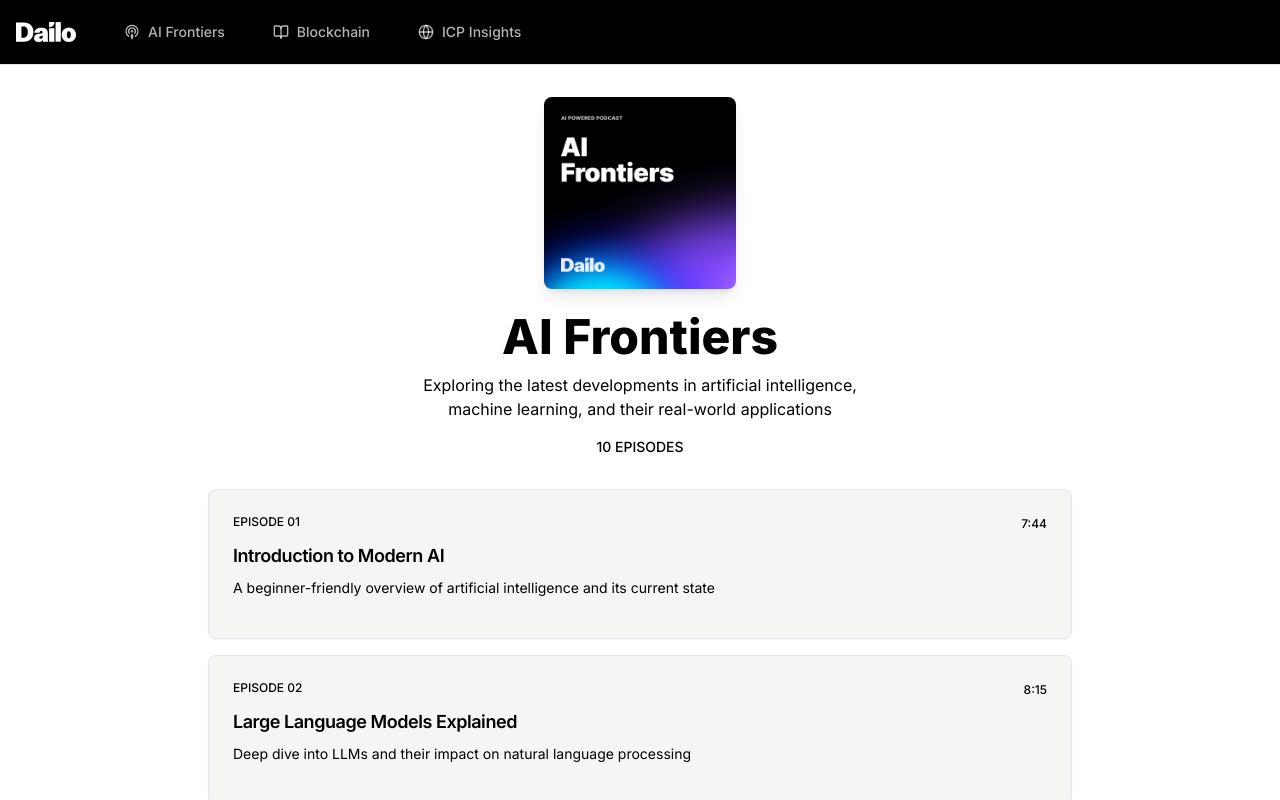
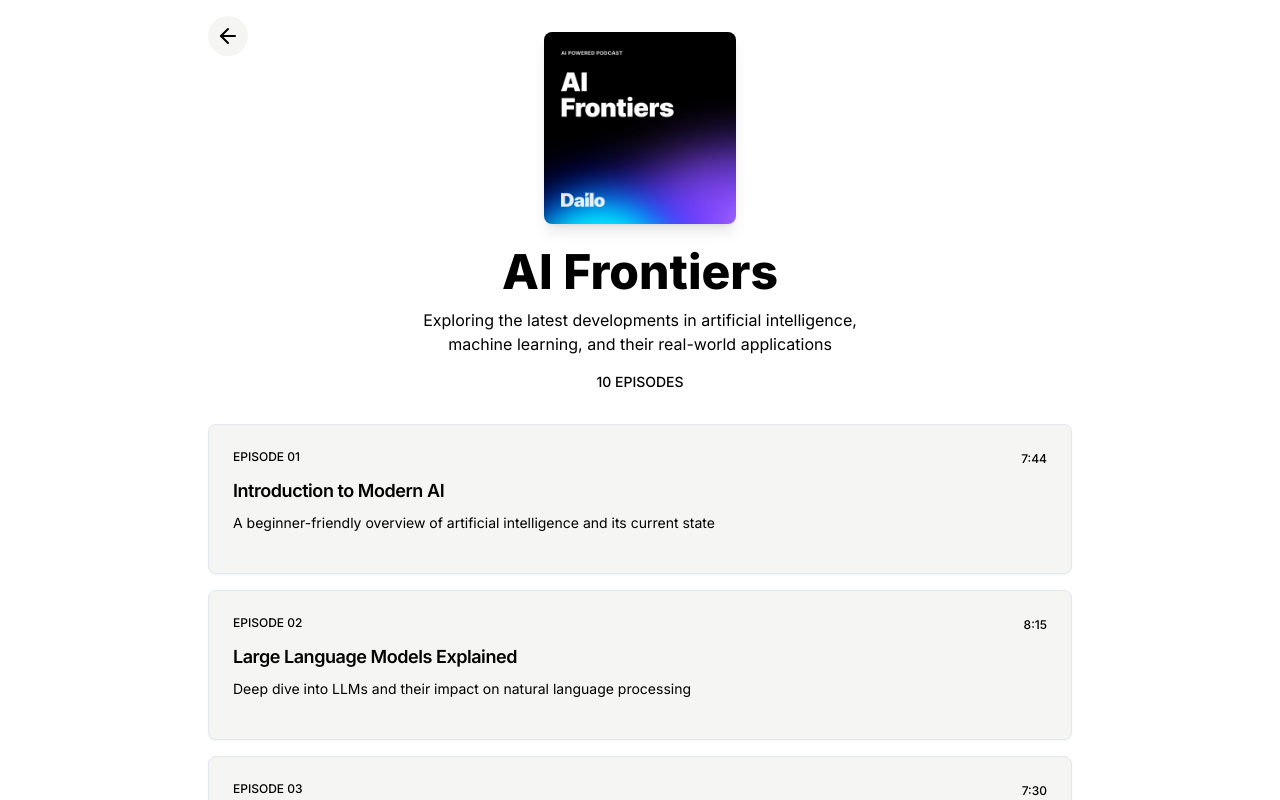
Before and after one commit to dailoOrg/dailo-app, a Next.js app: page /podcasts/ai-frontiers in a window 1280 px wide. Shown: the top 800 px of the page. Built offline with nearby package versions, Linux system fonts and the light colour scheme.

Commit message:
refactor: simplify navigation

```diff
--- a/app/layout.tsx
+++ b/app/layout.tsx
@@ -1,13 +1,12 @@
 import type { Metadata } from "next";
 import { Inter } from "next/font/google";
 import "./globals.css";
-import { Navigation } from "@/components/layout/navigation";
 
 const inter = Inter({ subsets: ["latin"] });
 
 export const metadata: Metadata = {
-  title: "PodcastAI - Interactive Podcast Experience",
-  description: "Listen to podcasts with AI-powered interaction",
+  title: "AI Frontiers Podcast",
+  description: "AI Frontiers Podcast",
 };
 
 export default function RootLayout({
@@ -18,7 +17,6 @@
   return (
     <html lang="en">
       <body className={inter.className}>
-        <Navigation />
         <main>{children}</main>
       </body>
     </html>
--- a/app/podcast-page.tsx
+++ b/app/podcast-page.tsx
@@ -1,9 +1,10 @@
 'use client';
 
 import { useState } from 'react';
+import { useRouter } from 'next/navigation';
 import { Button } from "@/components/ui/button";
 import { Card, CardContent, CardHeader, CardTitle } from "@/components/ui/card";
-import { PlayCircle } from "lucide-react";
+import { ArrowLeft } from "lucide-react";
 import podcastData from "@/public/data/podcastData.json";
 import { PodcastPlayer } from '../components/podcast-player';
 
@@ -12,6 +13,7 @@
 }
 
 export function PodcastPage({ podcastId }: PodcastPageProps) {
+  const router = useRouter();
   const [selectedEpisode, setSelectedEpisode] = useState<{
     title: string;
     audioFile: string;
@@ -28,7 +30,16 @@
   };
 
   return (
-    <div className="container mx-auto px-4 py-8 max-w-4xl">
+    <div className="container mx-auto px-4 py-8 max-w-4xl relative">
+      {/* Back Button */}
+      <Button
+        variant="ghost"
+        className="absolute left-4 top-4 p-2 rounded-full hover:bg-gray-200 bg-[#F5F5F4]"
+        onClick={() => router.push('/')}
+      >
+        <ArrowLeft className="h-6 w-6 text-black" />
+      </Button>
+
       {/* Updated Podcast Header */}
       <div className="mb-8 flex flex-col items-center">
         <div className="max-w-md text-center">
--- a/components/layout/navigation.tsx
+++ /dev/null
@@ -1,44 +0,0 @@
-import Link from "next/link";
-import Image from "next/image";
-import { Button } from "@/components/ui/button";
-import { Podcast, BookOpen, Globe } from "lucide-react";
-
-export function Navigation() {
-  return (
-    <nav className="border-b bg-black">
-      <div className="flex h-16 items-center px-4 justify-between max-w-7xl mx-auto">
-        <div className="flex items-center">
-          <Link href="/" className="mr-8">
-            <Image
-              src="/dailo.svg"
-              alt="Dailo Logo"
-              width={60}
-              height={19}
-              className="hover:opacity-90 transition-opacity"
-            />
-          </Link>
-          <div className="flex items-center space-x-4">
-            <Link href="/podcasts/ai-frontiers">
-              <Button variant="ghost" className="flex items-center space-x-2 text-white/70 hover:text-white hover:bg-white/10">
-                <Podcast className="h-4 w-4" />
-                <span>AI Frontiers</span>
-              </Button>
-            </Link>
-            <Link href="/podcasts/blockchain-decoded">
-              <Button variant="ghost" className="flex items-center space-x-2 text-white/70 hover:text-white hover:bg-white/10">
-                <BookOpen className="h-4 w-4" />
-                <span>Blockchain</span>
-              </Button>
-            </Link>
-            <Link href="/podcasts/icp-insights">
-              <Button variant="ghost" className="flex items-center space-x-2 text-white/70 hover:text-white hover:bg-white/10">
-                <Globe className="h-4 w-4" />
-                <span>ICP Insights</span>
-              </Button>
-            </Link>
-          </div>
-        </div>
-      </div>
-    </nav>
-  );
-}
```
